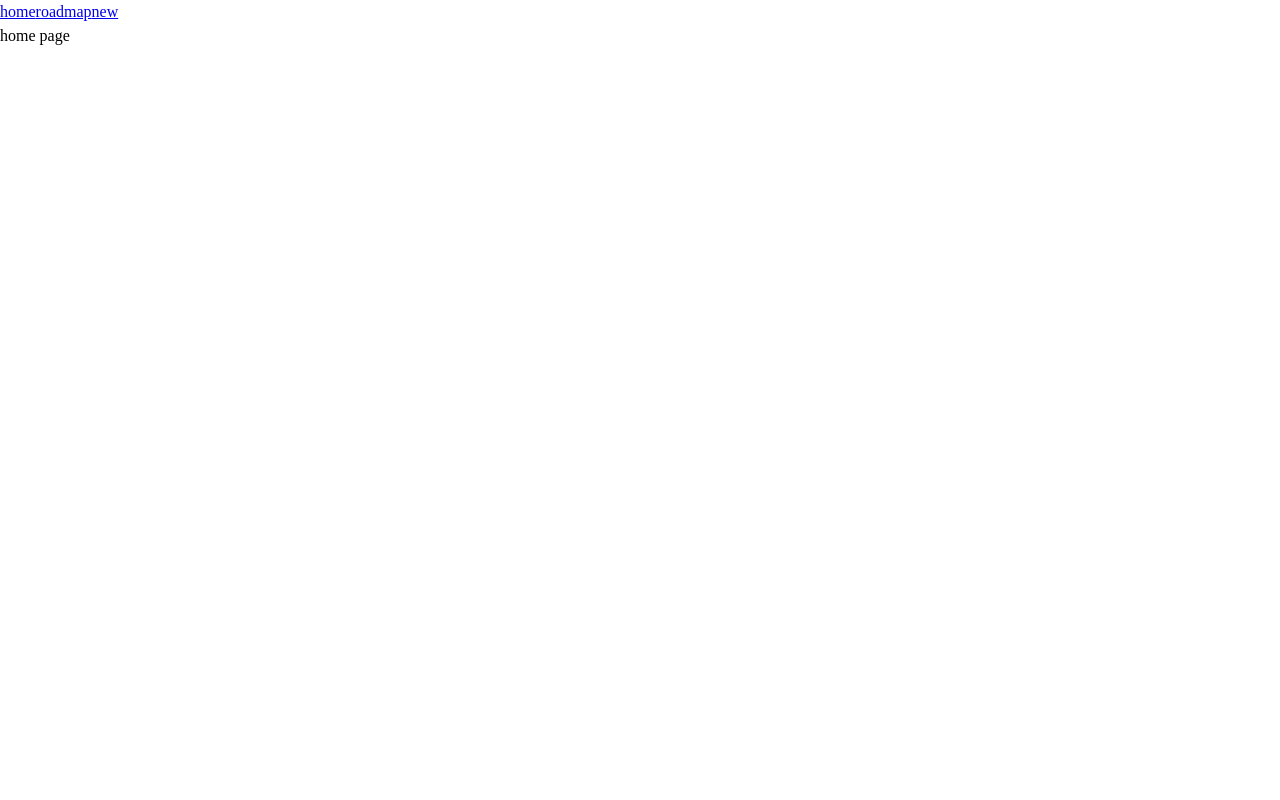
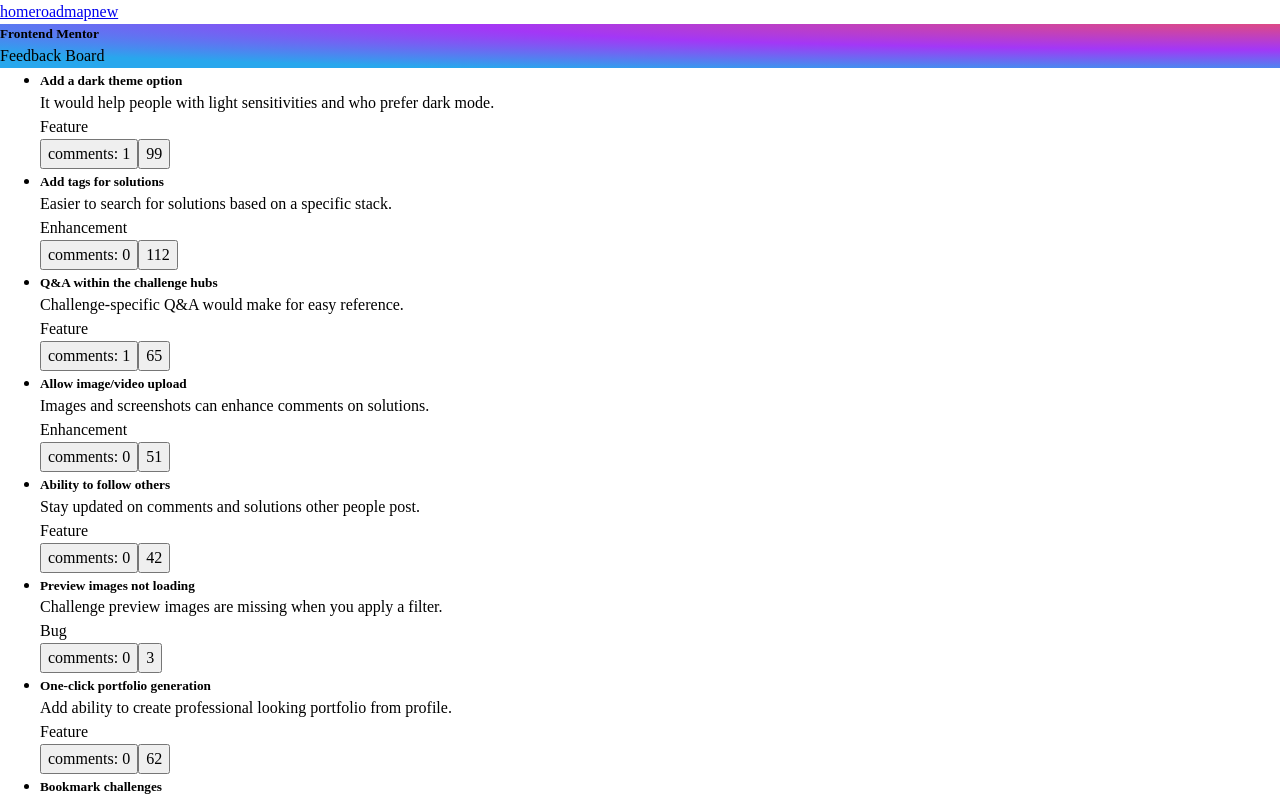
Before and after one commit to acunmedyaakademi/gaye-buse-omer-akif-product-feedback-app, a React (Vite) app: page / in a window 1280 px wide. Shown: the top 800 px of the page. Built offline with nearby package versions, Linux system fonts and the light colour scheme.

Commit message:
suggestions sayfasında datadan çekilen feedbackler listelendi

```diff
--- a/src/App.css
+++ b/src/App.css
@@ -0,0 +1,11 @@
+.suggestionsPageHeader {
+  background: radial-gradient(128.88% 128.88% at 103.9% -10.39%, #E84D70 0%, #A337F6 53.09%, #28A7ED 100%);
+}
+
+@media (width >= 768px) {
+
+}
+
+@media (width >= 1110px) {
+
+}
--- a/src/components/FeedbackContext.jsx
+++ b/src/components/FeedbackContext.jsx
@@ -11,7 +11,7 @@ export function FeedbackProvider({ children }) {
   useEffect(() => {
     async function fetchNotes() {
       const data = await fetch("data/data.json").then((r) => r.json());
-      setFeedback(data);
+      setFeedback(data.feedbacks);
     }
     fetchNotes();
   }, []);
--- a/src/components/Suggestions.jsx
+++ b/src/components/Suggestions.jsx
@@ -1,5 +1,47 @@
+import { useContext, useState, useEffect } from "react";
+import { FeedbackContext } from "./FeedbackContext";
+
 export default function Suggestions() {
+  const { feedback } = useContext(FeedbackContext);
+  const [isMobile, setIsMobile] = useState(window.innerWidth < 768);
+
+  useEffect(() => {
+    const handleResize = () => {
+      setIsMobile(window.innerWidth < 768);
+    };
+    window.addEventListener("resize", handleResize);
+    return () => window.removeEventListener("resize", handleResize);
+  }, []);
+
   return (
-    <>home page</>
-  )
+    <div className="suggestionsPage">
+      {isMobile ? (
+        <div className="suggestionsPageHeader">
+          <div className="headerText">
+            <h5>Frontend Mentor</h5>
+            <p>Feedback Board</p>
+          </div>
+          <img src="svg/hamburgerIcon.svg" alt="hamburger icon" />
+        </div>
+      ) : (
+        <div className="suggestionsPageHeader">
+          <div className="headerText">
+            <h5>Frontend Mentor</h5>
+            <p>Feedback Board</p>
+          </div>
+        </div>
+      )}
+      <ul className="feedbackList">
+        {feedback.map((x) => (
+          <li className="feedback" key={x.id}>
+            <h5>{x.title}</h5>
+            <p>{x.description}</p>
+            <p>{x.category}</p>
+            <button>comments: {x.comments.length}</button>
+            <button>{x.upvotes}</button>
+          </li>
+        ))}
+      </ul>
+    </div>
+  );
 }
```
Also changed, not shown: public/svg/hamburgerIcon.svg (added).
